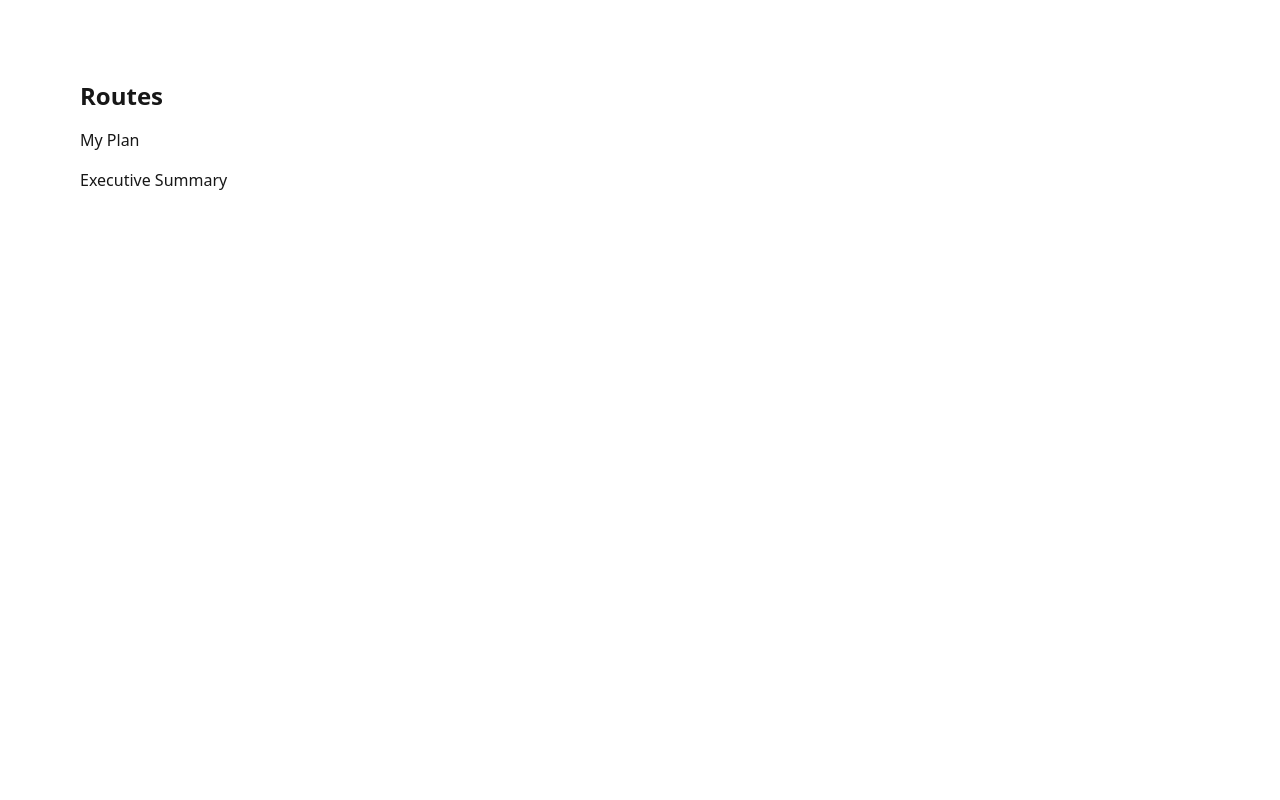
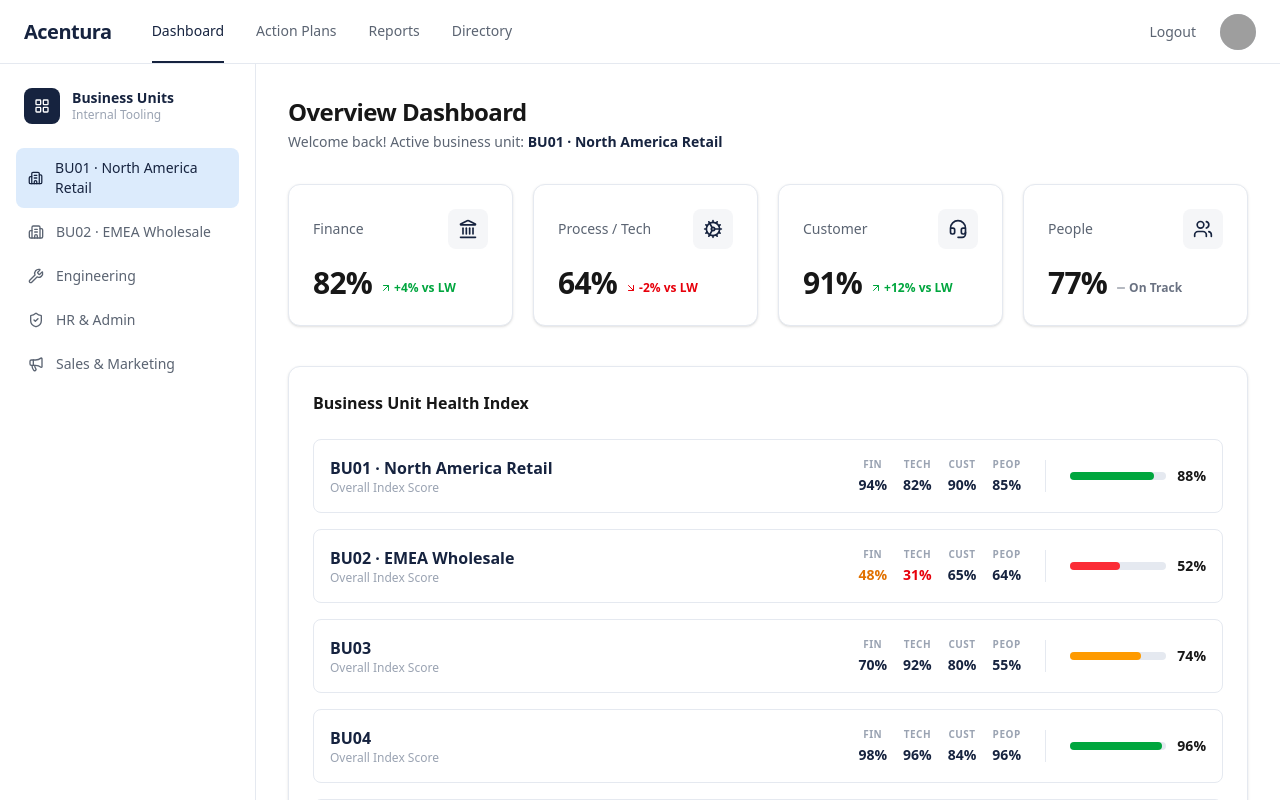
Before and after one commit to S-Akalanka/action-plan, a Next.js app: page / in a window 1280 px wide. Shown: the top 800 px of the page. Built offline with nearby package versions, Linux system fonts and the light colour scheme; grey boxes are pictures that could not be loaded.

Commit message:
feat: refactor user model

```diff
--- a/src/app/api/users/current/route.ts
+++ b/src/app/api/users/current/route.ts
@@ -11,7 +11,7 @@
   }
 
   const user = await prisma.user.findUnique({
-    where: { microsoftId: session.user.microsoftId },
+    where: { id: session.user.id },
   });
   if (!user) {
     return NextResponse.json({ error: "User not found" }, { status: 404 });
@@ -21,6 +21,6 @@
     userId: user.id,
     name: user.name,
     role: user.role,
-    microsoftId: user.microsoftId,
+    username: user.username,
   });
 }
--- a/src/app/directory/page.tsx
+++ b/src/app/directory/page.tsx
@@ -3,20 +3,19 @@
 import { useMemo, useState } from "react";
 import { Plus } from "lucide-react";
 import { Button } from "@/components/ui/button";
-import { SiteHeader } from "@/components/site-header";
-import { TeamSidebar } from "@/components/team-sidebar";
 import { StandardTasksTable } from "@/components/directory/standard-tasks-table";
 import { StandardTaskFormDialog } from "@/components/directory/standard-task-form-dialog";
 import { Pagination } from "@/components/directory/pagination";
 import { STANDARD_TASKS } from "@/lib/mock-data";
 import type { StandardTask } from "@/lib/types";
+import { useTeam } from "@/lib/team-context";
 
 const PAGE_SIZE = 5;
 
 export default function DirectoryPage() {
   const [tasks, setTasks] = useState<StandardTask[]>(STANDARD_TASKS);
   const [page, setPage] = useState(1);
-  const [selectedTeamId, setSelectedTeamId] = useState<string | null>(null);
+  const { selectedTeamId } = useTeam();
   const [dialogOpen, setDialogOpen] = useState(false);
   const [editingTask, setEditingTask] = useState<StandardTask | null>(null);
 
@@ -49,12 +48,6 @@
   };
 
   return (
-    <div className="min-h-screen bg-[#F5F6F8] text-[#16233F]">
-      <SiteHeader />
-
-      <div className="mx-auto flex max-w-[1400px]">
-        <TeamSidebar selectedTeamId={selectedTeamId} onSelect={setSelectedTeamId} />
-
     <main className="flex-1 px-8 py-8">
       <div className="mb-8 flex flex-wrap items-start justify-between gap-4">
         <div>
@@ -87,8 +80,6 @@
           onPageChange={setPage}
         />
       </div>
-        </main>
-      </div>
 
       <StandardTaskFormDialog
         open={dialogOpen}
@@ -96,6 +87,6 @@
         initialTask={editingTask}
         onSave={saveTask}
       />
-    </div>
+    </main>
   );
 }
--- a/src/app/executive-summary/page.tsx
+++ b/src/app/executive-summary/page.tsx
@@ -1,24 +1,16 @@
 "use client";
 
-import { useState } from "react";
-import { SiteHeader } from "@/components/site-header";
-import { TeamSidebar } from "@/components/team-sidebar";
 import { KpiCard } from "@/components/executive-summary/kpi-card";
 import { TeamSummaryCard } from "@/components/executive-summary/team-summary-card";
 import { EXEC_SUMMARY_CARDS, TEAMS, TEAM_SUMMARIES } from "@/lib/mock-data";
+import { useTeam } from "@/lib/team-context";
 
 export default function ExecutiveSummaryPage() {
-  const [selectedTeamId, setSelectedTeamId] = useState<string | null>(null);
+  const { selectedTeamId } = useTeam();
 
   const teamsToShow = selectedTeamId ? TEAMS.filter((t) => t.id === selectedTeamId) : TEAMS;
 
   return (
-    <div className="min-h-screen bg-[#F5F6F8] text-[#16233F]">
-      <SiteHeader />
-
-      <div className="mx-auto flex max-w-[1400px]">
-        <TeamSidebar selectedTeamId={selectedTeamId} onSelect={setSelectedTeamId} />
-
     <main className="flex-1 px-8 py-8">
       <div className="mb-8">
         <h1 className="text-2xl font-bold">Executive Summary</h1>
@@ -41,7 +33,5 @@
         })}
       </div>
     </main>
-      </div>
-    </div>
   );
 }
--- a/src/app/layout.tsx
+++ b/src/app/layout.tsx
@@ -1,4 +1,8 @@
 import "./globals.css";
+import { TeamProvider } from "@/lib/team-context";
+import { SiteHeader } from "@/components/site-header";
+import { TeamSidebar } from "@/components/team-sidebar";
+import { SiteFooter } from "@/components/site-footer";
 
 export const metadata = {
   title: "Team Management System",
@@ -12,7 +16,18 @@
 }) {
   return (
     <html lang="en">
-      <body>{children}</body>
+      <body className="min-h-screen bg-[#F5F6F8] text-[#16233F]">
+        <TeamProvider>
+          <div className="flex min-h-screen flex-col">
+            <SiteHeader />
+            <div className="mx-auto flex w-full max-w-[1400px] flex-1">
+              <TeamSidebar />
+              <main className="flex-1 min-w-0">{children}</main>
+            </div>
+            <SiteFooter />
+          </div>
+        </TeamProvider>
+      </body>
     </html>
   );
 }
--- a/src/app/my-plan/page.tsx
+++ b/src/app/my-plan/page.tsx
@@ -3,23 +3,24 @@
 import { useMemo, useState } from "react";
 import { Plus } from "lucide-react";
 import { Button } from "@/components/ui/button";
-import { SiteHeader } from "@/components/site-header";
-import { TeamSidebar } from "@/components/team-sidebar";
 import { SummaryStrip } from "@/components/my-plan/summary-strip";
 import { TaskGroup } from "@/components/my-plan/task-group";
 import { AddAdHocTaskForm } from "@/components/my-plan/add-task-form";
 import { CATEGORIES, MY_PLAN_TASKS, TEAMS } from "@/lib/mock-data";
 import type { CategoryKey, MyPlanTask } from "@/lib/types";
+import { useTeam } from "@/lib/team-context";
 
 export default function MyPlanPage() {
   const [tasks, setTasks] = useState<MyPlanTask[]>(MY_PLAN_TASKS);
   const [adding, setAdding] = useState(false);
-  const [selectedTeamId, setSelectedTeamId] = useState(TEAMS[0].id);
+  const { selectedTeamId } = useTeam();
 
-  const selectedTeam = TEAMS.find((t) => t.id === selectedTeamId) ?? TEAMS[0];
+  const activeTeamId = selectedTeamId || TEAMS[0].id;
+  const selectedTeam = TEAMS.find((t) => t.id === activeTeamId) ?? TEAMS[0];
+
   const teamTasks = useMemo(
-    () => tasks.filter((t) => t.teamId === selectedTeamId),
-    [tasks, selectedTeamId]
+    () => tasks.filter((t) => t.teamId === activeTeamId),
+    [tasks, activeTeamId]
   );
 
   const overallPercent = useMemo(() => {
@@ -75,7 +76,7 @@
       ...prev,
       {
         id: `m${Date.now()}`,
-        teamId: selectedTeamId,
+        teamId: activeTeamId,
         desc: data.desc,
         category: data.category,
         kpi: data.kpi,
@@ -88,16 +89,6 @@
   };
 
   return (
-    <div className="min-h-screen bg-[#F5F6F8] text-[#16233F]">
-      <SiteHeader />
-
-      <div className="mx-auto flex max-w-[1400px]">
-        <TeamSidebar
-          teams={TEAMS}
-          selectedTeamId={selectedTeamId}
-          onSelect={setSelectedTeamId}
-        />
-
     <main className="flex-1 px-8 py-8">
       <div className="mb-8 flex flex-wrap items-start justify-between gap-4">
         <div>
@@ -122,7 +113,6 @@
       {adding && (
         <div className="mb-8">
           <AddAdHocTaskForm
-                categories={CATEGORIES}
             onSave={addTask}
             onCancel={() => setAdding(false)}
           />
@@ -149,7 +139,5 @@
         </div>
       )}
     </main>
-      </div>
-    </div>
   );
 }
--- a/src/app/page.tsx
+++ b/src/app/page.tsx
@@ -1,13 +1,113 @@
-export default function Home() {
+"use client";
+
+import { useMemo } from "react";
+import { SUMMARY_CARDS, UNITS, TEAMS } from "@/lib/mock-data";
+import { ArrowUpRight, ArrowDownRight, Minus } from "lucide-react";
+import { useTeam } from "@/lib/team-context";
+
+export default function DashboardHome() {
+  const { selectedTeamId } = useTeam();
+
+  const activeTeamId = selectedTeamId || TEAMS[0].id;
+  const activeTeam = TEAMS.find((t) => t.id === activeTeamId) ?? TEAMS[0];
+
   return (
-    <main className="flex flex-col gap-4 p-20">
-      <h1 className="text-2xl font-bold">Routes</h1>
-      <ul>
-        <li className="flex flex-col gap-4">
-          <a href="/my-plan">My Plan</a>
-          <a href="/executive-summary">Executive Summary</a>
-        </li>
-      </ul>
+    <main className="flex-1 px-8 py-8">
+      <div className="mb-8">
+        <h1 className="text-2xl font-bold tracking-tight">Overview Dashboard</h1>
+        <p className="mt-1 text-sm text-[#5B6472]">
+          Welcome back! Active business unit: <strong className="text-[#16233F]">{activeTeam.label}</strong>
+        </p>
+      </div>
+
+      {/* KPI Cards Grid */}
+      <div className="mb-10 grid grid-cols-1 gap-5 sm:grid-cols-2 lg:grid-cols-4">
+        {SUMMARY_CARDS.map((card) => {
+          const Icon = card.icon;
+          const isUp = card.trend === "up";
+          const isDown = card.trend === "down";
+
+          return (
+            <div
+              key={card.id}
+              className="rounded-xl border border-[#E5E9F0] bg-white p-6 shadow-sm transition-all hover:shadow-md"
+            >
+              <div className="flex items-center justify-between">
+                <span className="text-sm font-medium text-[#5B6472]">{card.label}</span>
+                <div className="flex h-10 w-10 items-center justify-center rounded-lg bg-[#F5F6F8]">
+                  <Icon className="h-5 w-5 text-[#16233F]" />
+                </div>
+              </div>
+              <div className="mt-4 flex items-baseline gap-2">
+                <span className="text-3xl font-bold tracking-tight">{card.percent}%</span>
+                <span
+                  className={`flex items-center gap-0.5 text-xs font-semibold ${
+                    isUp ? "text-green-600" : isDown ? "text-red-600" : "text-gray-500"
+                  }`}
+                >
+                  {isUp && <ArrowUpRight className="h-3 w-3" />}
+                  {isDown && <ArrowDownRight className="h-3 w-3" />}
+                  {!isUp && !isDown && <Minus className="h-3 w-3" />}
+                  {card.delta}
+                </span>
+              </div>
+            </div>
+          );
+        })}
+      </div>
+
+      {/* Business Units Table/Grid */}
+      <div className="rounded-xl border border-[#E5E9F0] bg-white p-6 shadow-sm">
+        <h3 className="text-base font-semibold mb-6">Business Unit Health Index</h3>
+        <div className="grid gap-4">
+          {UNITS.map((unit) => {
+            const teamInfo = TEAMS.find((t) => t.id === unit.id) || { label: unit.code };
+            return (
+              <div
+                key={unit.id}
+                className="flex flex-col gap-4 rounded-lg border border-[#E5E9F0] p-4 transition-all hover:bg-[#F5F6F8] sm:flex-row sm:items-center sm:justify-between"
+              >
+                <div>
+                  <h4 className="font-semibold text-[#16233F]">{teamInfo.label}</h4>
+                  <p className="text-xs text-[#9AA3B2]">Overall Index Score</p>
+                </div>
+                <div className="flex flex-wrap items-center gap-6">
+                  <div className="flex gap-4">
+                    {unit.metrics.map((metric, i) => (
+                      <div key={i} className="text-center">
+                        <span className="block text-[10px] font-bold uppercase tracking-wider text-[#9AA3B2]">
+                          {metric.label}
+                        </span>
+                        <span className={`text-sm font-semibold ${
+                          metric.severity === "critical" ? "text-red-600" : metric.severity === "low" ? "text-amber-600" : "text-[#16233F]"
+                        }`}>
+                          {metric.percent}%
+                        </span>
+                      </div>
+                    ))}
+                  </div>
+                  <div className="h-8 w-px bg-[#E5E9F0] hidden sm:block" />
+                  <div className="flex items-center gap-2">
+                    <div className="w-24 bg-[#E5E9F0] rounded-full h-2">
+                      <div
+                        className={`h-2 rounded-full ${
+                          unit.overall >= 80
+                            ? "bg-green-600"
+                            : unit.overall >= 60
+                            ? "bg-amber-500"
+                            : "bg-red-500"
+                        }`}
+                        style={{ width: `${unit.overall}%` }}
+                      />
+                    </div>
+                    <span className="text-sm font-bold w-8 text-right">{unit.overall}%</span>
+                  </div>
+                </div>
+              </div>
+            );
+          })}
+        </div>
+      </div>
     </main>
   );
 }
--- /dev/null
+++ b/src/components/site-footer.tsx
@@ -0,0 +1,16 @@
+export function SiteFooter() {
+  const currentYear = new Date().getFullYear();
+
+  return (
+    <footer className="mt-auto border-t border-[#E5E9F0] bg-white py-6 text-center text-xs text-[#9AA3B2]">
+      <div className="mx-auto flex max-w-[1400px] flex-col items-center justify-between gap-4 px-6 sm:flex-row">
+        <p>© {currentYear} Acentura. All rights reserved.</p>
+        <div className="flex gap-6">
+          <a href="#" className="transition-colors hover:text-[#16233F]">Privacy Policy</a>
+          <a href="#" className="transition-colors hover:text-[#16233F]">Terms of Service</a>
+          <a href="#" className="transition-colors hover:text-[#16233F]">Support</a>
+        </div>
+      </div>
+    </footer>
+  );
+}
--- a/src/components/site-header.tsx
+++ b/src/components/site-header.tsx
@@ -6,8 +6,8 @@
 
 const NAV_LINKS = [
   { href: "/", label: "Dashboard" },
-  { href: "/action-plans", label: "Action Plans" },
-  { href: "/reports", label: "Reports" },
+  { href: "/my-plan", label: "Action Plans" },
+  { href: "/executive-summary", label: "Reports" },
   { href: "/directory", label: "Directory" },
 ];
 
--- a/src/components/team-sidebar.tsx
+++ b/src/components/team-sidebar.tsx
@@ -3,14 +3,11 @@
 import { Plus, LayoutGrid } from "lucide-react";
 import { TEAMS } from "@/lib/mock-data";
 import { cn } from "@/lib/utils";
+import { useTeam } from "@/lib/team-context";
 
-export function TeamSidebar({
-  selectedTeamId,
-  onSelect,
-}: {
-  selectedTeamId: string | null;
-  onSelect: (teamId: string) => void;
-}) {
+export function TeamSidebar() {
+  const { selectedTeamId, setSelectedTeamId } = useTeam();
+
   return (
     <aside className="hidden w-64 shrink-0 flex-col justify-between border-r border-[#E5E9F0] bg-white px-4 py-6 md:flex">
       <div>
@@ -33,7 +30,7 @@
             return (
               <button
                 key={team.id}
-                onClick={() => onSelect(team.id)}
+                onClick={() => setSelectedTeamId(team.id)}
                 className={cn(
                   "flex w-full items-center gap-3 rounded-lg px-3 py-2.5 text-left text-sm font-medium transition-colors",
                   active
--- /dev/null
+++ b/src/lib/team-context.tsx
@@ -0,0 +1,29 @@
+"use client";
+
+import React, { createContext, useContext, useState } from "react";
+import { TEAMS } from "./mock-data";
+
+interface TeamContextType {
+  selectedTeamId: string | null;
+  setSelectedTeamId: (id: string | null) => void;
+}
+
+const TeamContext = createContext<TeamContextType | undefined>(undefined);
+
+export function TeamProvider({ children }: { children: React.ReactNode }) {
+  const [selectedTeamId, setSelectedTeamId] = useState<string | null>(TEAMS[0].id);
+
+  return (
+    <TeamContext.Provider value={{ selectedTeamId, setSelectedTeamId }}>
+      {children}
+    </TeamContext.Provider>
+  );
+}
+
+export function useTeam() {
+  const context = useContext(TeamContext);
+  if (context === undefined) {
+    throw new Error("useTeam must be used within a TeamProvider");
+  }
+  return context;
+}
--- a/types/next-auth.d.ts
+++ b/types/next-auth.d.ts
@@ -11,7 +11,7 @@
     user: {
       id: string;
       role: "TEAM" | "ADMIN" | "CEO";
-      microsoftId: string;
+      username: string;
     } & DefaultSession["user"];
   }
 }
```
Also changed, not shown: src/lib/session.ts (+69 -27 lines), 1 other file (tests, documents, lock files or other folders). Lines whose indentation alone changed are shown as unchanged.
